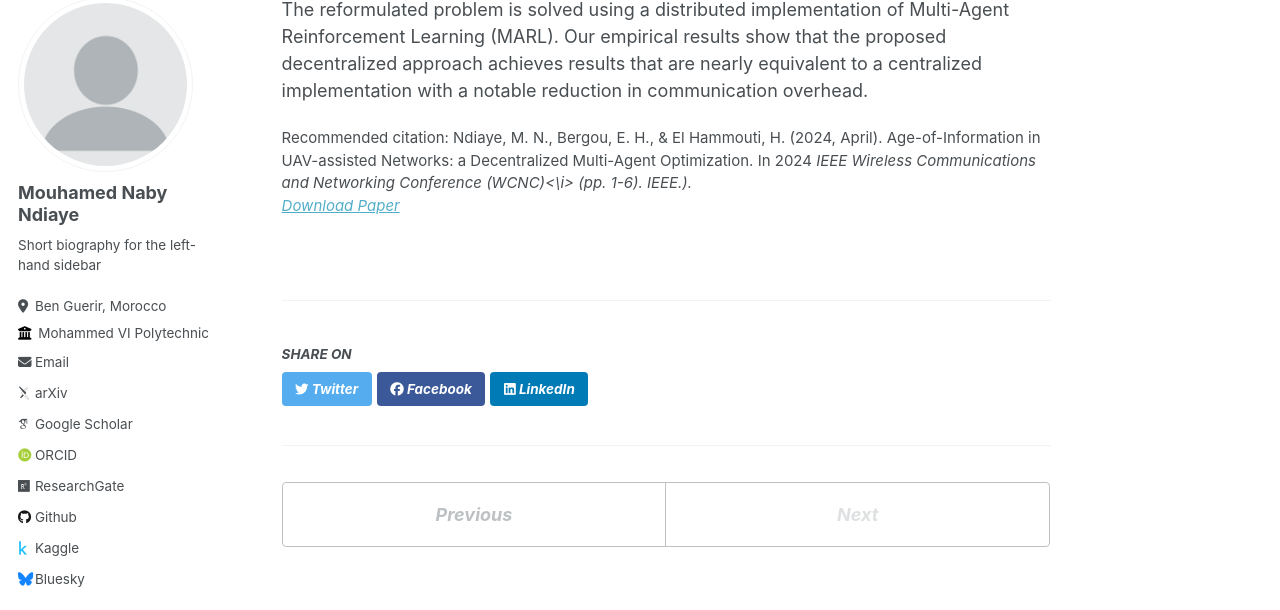
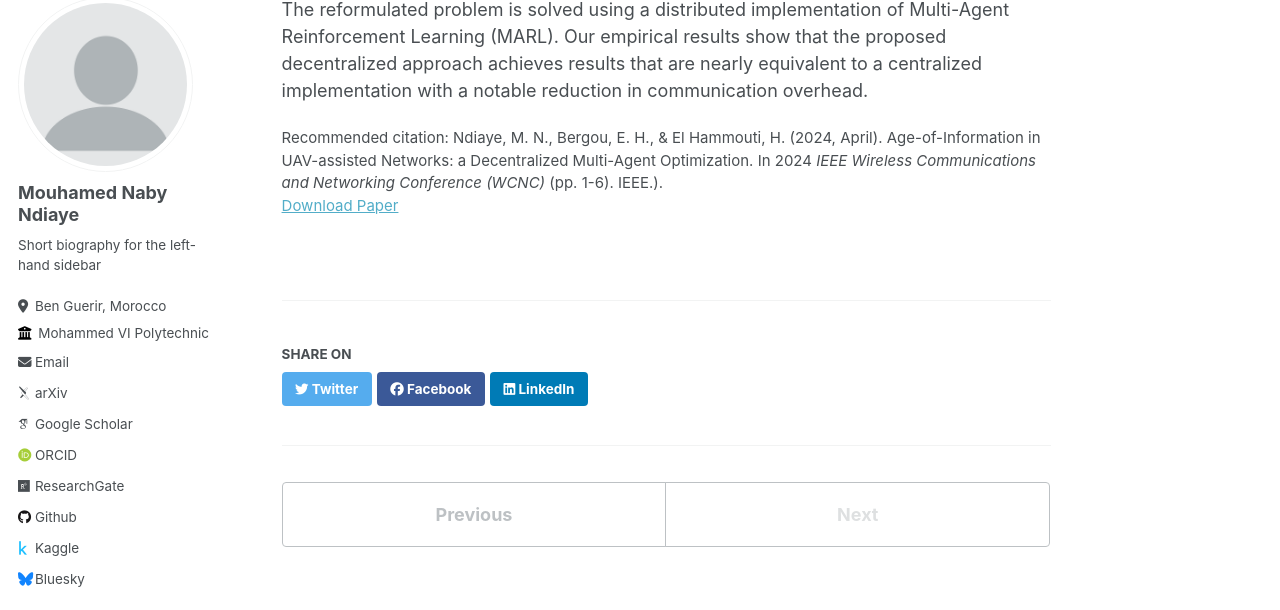
Before and after one commit to Nabzozifo/Nabzozifo.github.io, a Jekyll site: the page built from _publications/2024-02-17-paper-title-number-4.md, in a window 1280 px wide and 900 px high, scrolled down 504 px. Shown: the part 109-719 px from the top of the window. Built offline with Jekyll 4.4.1, drawn with Linux system fonts in a browser that asks for light colours; some web fonts are replaced.

```diff
--- a/_publications/2024-02-17-paper-title-number-4.md
+++ b/_publications/2024-02-17-paper-title-number-4.md
@@ -6,7 +6,7 @@ excerpt: 'This paper addresses optimizing UAV trajectories and IoT device select
 date: 2024-4-21
 venue: '2024 IEEE Wireless Communications and Networking Conference (WCNC)'
 paperurl: 'http://academicpages.github.io/files/paper4.pdf'
-citation: 'Ndiaye, M. N., Bergou, E. H., & El Hammouti, H. (2024, April). Age-of-Information in UAV-assisted Networks: a Decentralized Multi-Agent Optimization. In 2024 <i>IEEE Wireless Communications and Networking Conference (WCNC)<\i> (pp. 1-6). IEEE.).'
+citation: 'Ndiaye, M. N., Bergou, E. H., & El Hammouti, H. (2024, April). Age-of-Information in UAV-assisted Networks: a Decentralized Multi-Agent Optimization. In 2024 <i>IEEE Wireless Communications and Networking Conference (WCNC)</i> (pp. 1-6). IEEE.).'
 ---
 
 Unmanned aerial vehicles (UAVs) are a highly promising technology with diverse applications in wireless networks. One of their primary uses is the collection of time-sensitive data from Internet of Things (IoT) devices. In UAV-assisted networks, the Age-of-Information (AoI) serves as a fundamental metric for quantifying data timeliness and freshness. In this work, we are interested in a generalized AoI formulation, where each packet's age is weighted based on its generation time. Our objective is to find the optimal UAVs' trajectories and the subsets of selected devices such that the weighted AoI is minimized. To address this challenge, we formulate the problem as a Mixed-Integer Nonlinear Programming (MINLP), incorporating time and quality of service constraints. To efficiently tackle this complex problem and minimize communication overhead among UAVs, we propose a distributed approach. This approach enables drones to make independent decisions based on locally acquired data. Specifically, we reformulate our problem such that our objective function is easily decomposed into individual rewards. The reformulated problem is solved using a distributed implementation of Multi-Agent Reinforcement Learning (MARL). Our empirical results show that the proposed decentralized approach achieves results that are nearly equivalent to a centralized implementation with a notable reduction in communication overhead.
```
